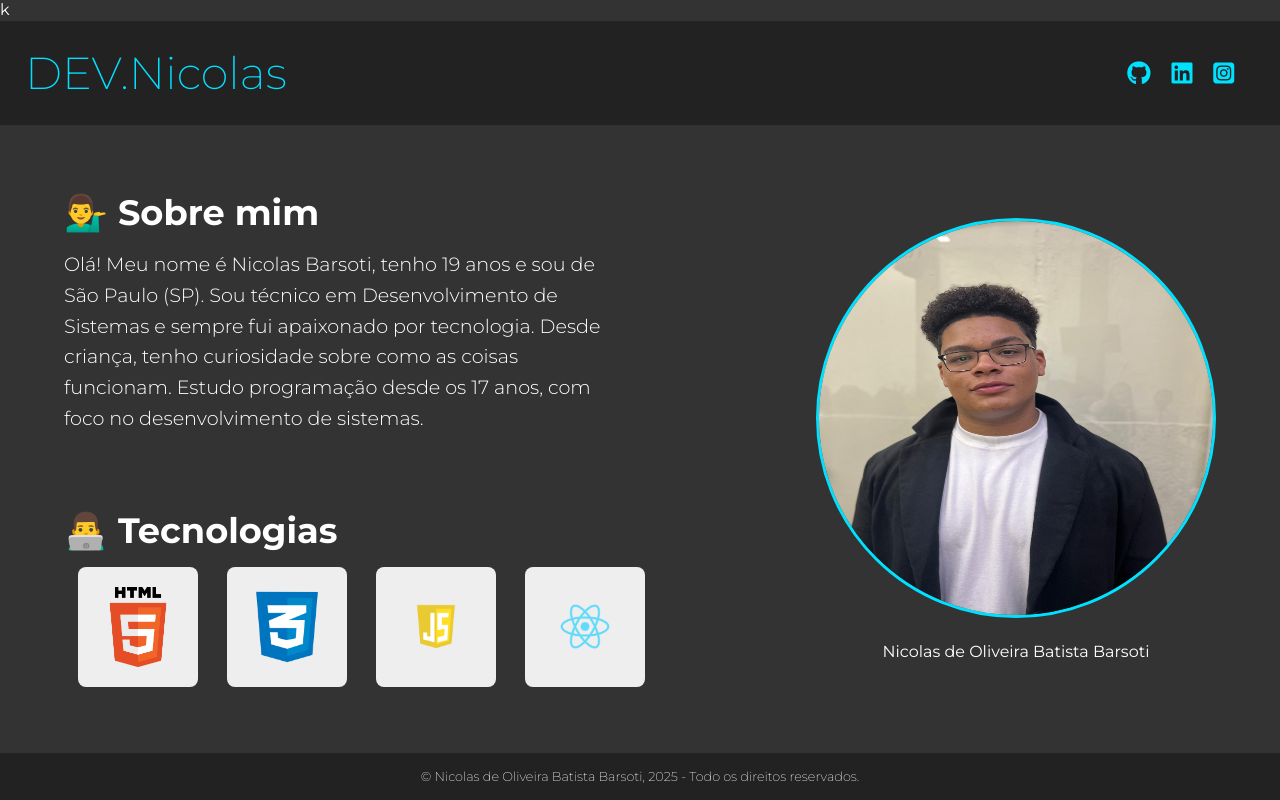
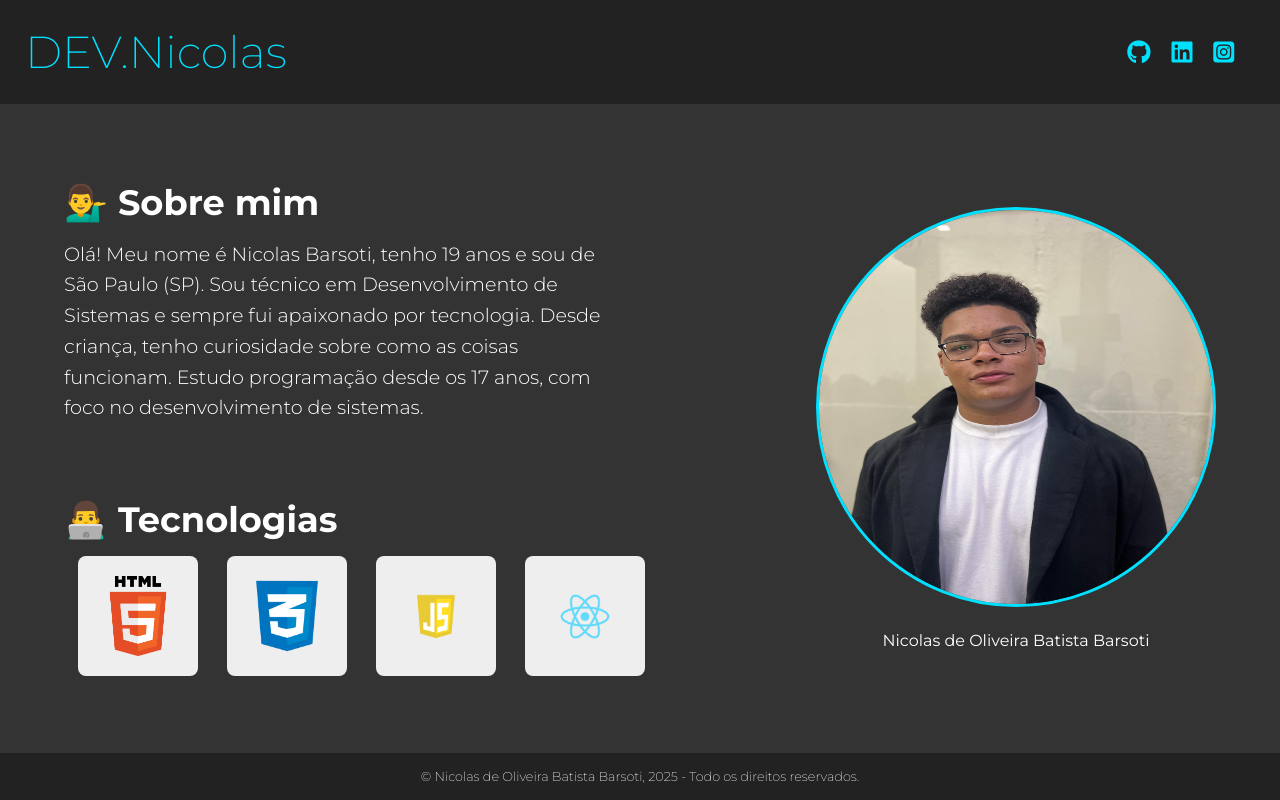
Before and after one commit to NicolasBarsotii/portifolio, a plain HTML site: page index.html in a window 1280 px wide. Drawn offline with Linux system fonts and the light colour scheme.

Commit message:
Update index.html

```diff
--- a/index.html
+++ b/index.html
@@ -9,7 +9,7 @@
     <link rel="stylesheet" href="/CSS/header.css">
     <link rel="stylesheet" href="/CSS/footer.css">
     <link rel="stylesheet" href="/CSS/main.css">
-    <link rel="stylesheet" href="/CSS/responsive.css">k
+    <link rel="stylesheet" href="/CSS/responsive.css">
     <!--FONTS-->
     <link rel="preconnect" href="https://fonts.googleapis.com">
     <link rel="preconnect" href="https://fonts.gstatic.com" crossorigin>
```
